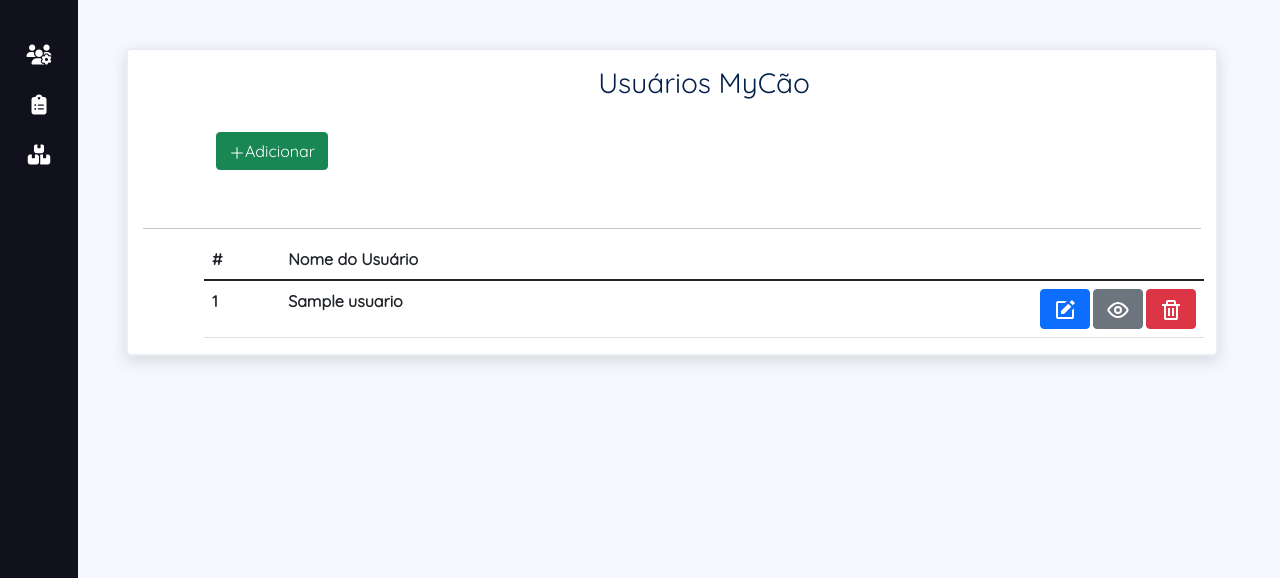
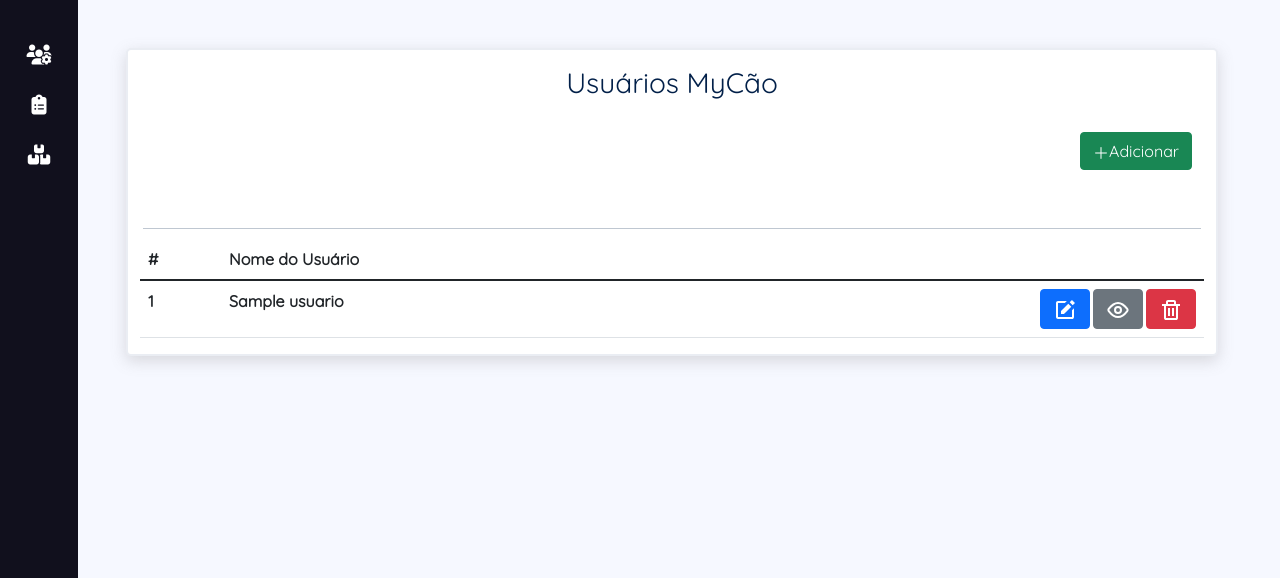
Before and after one commit to Maycdouglas/Trainee2021.2, a PHP site: page /usuarios in a window 1280 px wide. Shown: the part 60-638 px from the top of the page. Run offline with PHP 8.4, Linux system fonts and the light colour scheme; the visitor is signed in with stand-in values (Sample User, id 1); tables that the repository leaves empty or names only in its code hold one stand-in row (values such as "Sample post"); some libraries are stand-ins or nearby versions.

Commit message:
Finaliza a padronizacao da tabela de usuarios

```diff
--- a/mycaopetshop/app/views/admin/usuarios.view.php
+++ b/mycaopetshop/app/views/admin/usuarios.view.php
@@ -29,7 +29,7 @@ para a index.php.*/
     <link rel="stylesheet" href="../../public/css/view-adm-produtos.css">
     <link rel="stylesheet" href="../../public/css/sidebar-adm.css">
     <link href="https://fonts.googleapis.com/css2?family=Quicksand&display=swap" rel="stylesheet">
-    <title>Admin - Usuários</title>
+    <title>Admin Usuários</title>
 
 </head>
 
@@ -114,7 +114,7 @@ para a index.php.*/
     <h3 class="text-center">Usuários MyCão</h3>
 
     <!--Espaço da barra de Pesquisa-->
-        <div class="container-fluid bottom-add d-flex justify-content-end">
+        <div class="container-fluid d-flex justify-content-end">
             <!--Espaço do botão de Adicionar Produto-->
             <!-- <div class="d-grid gap-2 d-md-flex justify-content-md-end"> -->
 
@@ -133,7 +133,7 @@ para a index.php.*/
 
 
 <!--Tabela de Gerenciamento dos Produtos-->
-<div class="container">
+<div class="container negrito">
     <table class="table table-hover justify-content-center align-items-center">
 
         <thead>
--- a/mycaopetshop/public/css/usuarios.css
+++ b/mycaopetshop/public/css/usuarios.css
@@ -23,8 +23,7 @@ h3 {
     color: var(--azul-escuro);
 }
 
-.container {
-    padding-left: 76px !important;
+.negrito {
     font-weight: bold;
 }
 
```
